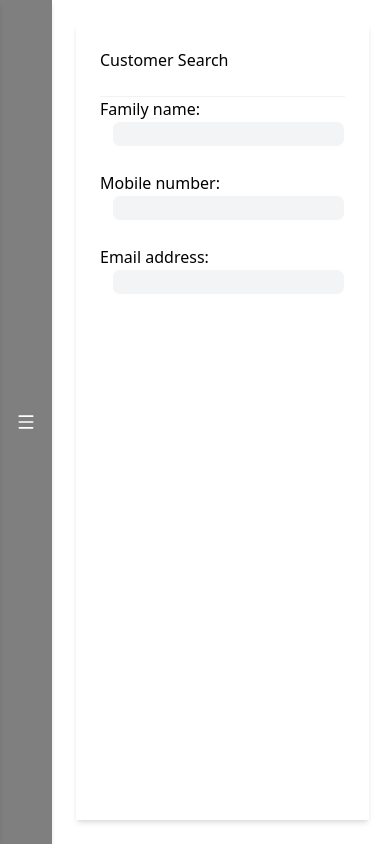
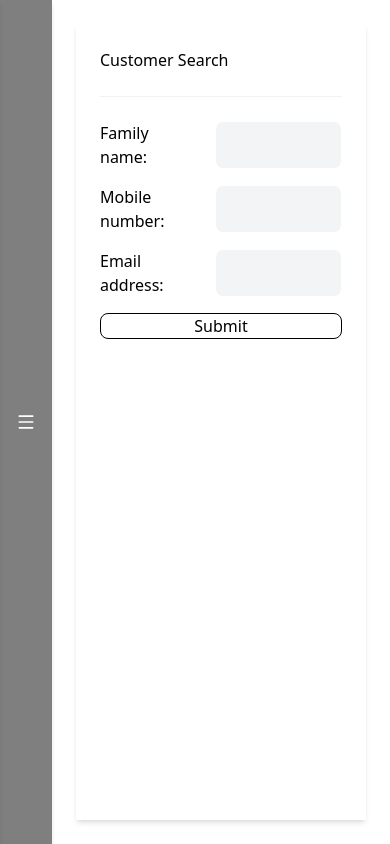
Before and after one commit to Miho19/lewiss-client, a React (Vite) app: page /customer in a window 390 px wide. Built offline with nearby package versions, Linux system fonts and the light colour scheme.

Commit message:
some responsive design for customer search form. add in react form hook later

```diff
--- a/src/components/customer/CustomeSearchForm.tsx
+++ b/src/components/customer/CustomeSearchForm.tsx
@@ -23,38 +23,49 @@ function CustomerSearchForm(props: Props) {
   }
 
   return (
-    <div className="w-full flex flex-col">
+    <div className="w-full flex flex-col md:items-center space-y-6">
       <h2 className="border-b border-black/5 py-6">Customer Search</h2>
-      <form className="flex flex-col space-y-6">
-        <label className="">
+      <form className="grid grid-cols-5 gap-4 md:grid-cols-3 md:grid-rows-2 ">
+        <label htmlFor="familyName" className="col-span-2 md:col-span-1 md:row-start-1">
           Family name:
+        </label>
         <input
-            className="bg-gray-100 border border-white rounded-lg ml-3"
+          id="familyName"
+          className="bg-gray-100 border border-white rounded-lg ml-3 col-span-3 md:col-span-1 md:row-start-2 md:ml-0"
           name="familyName"
           onChange={handleInputOnChange}
           value={customerSearchData.familyName}
         />
+
+        <label htmlFor="mobileNumber" className="col-span-2 md:col-span-1 md:row-start-1">
+          Mobile number:
         </label>
-        <label>
-          Mobile number:
         <input
-            className="bg-gray-100 border border-white rounded-lg ml-3"
+          id="mobileNumber"
+          className="bg-gray-100 border border-white rounded-lg ml-3 col-span-3 md:col-span-1 md:row-start-2 md:ml-0"
           name="mobileNumber"
           onChange={handleInputOnChange}
           value={customerSearchData.mobileNumber}
         />
+
+        <label htmlFor="emailAddress" className="col-span-2 md:col-span-1 md:row-start-1">
+          Email address:
         </label>
-
-        <label>
-          Email address:
         <input
-            className="bg-gray-100 border border-white rounded-lg ml-3"
+          id="emailAddress"
+          className="bg-gray-100 border border-white rounded-lg ml-3 col-span-3  md:col-span-1 md:row-start-2 md:ml-0"
           type="email"
           name="emailAddress"
           onChange={handleInputOnChange}
           value={customerSearchData.emailAddress}
         />
-        </label>
+
+        <button
+          type="submit"
+          className="border border-black rounded-lg col-span-full md:col-span-1 md:w-24"
+        >
+          Submit
+        </button>
       </form>
     </div>
   );
```
Lines whose indentation alone changed are shown as unchanged.
